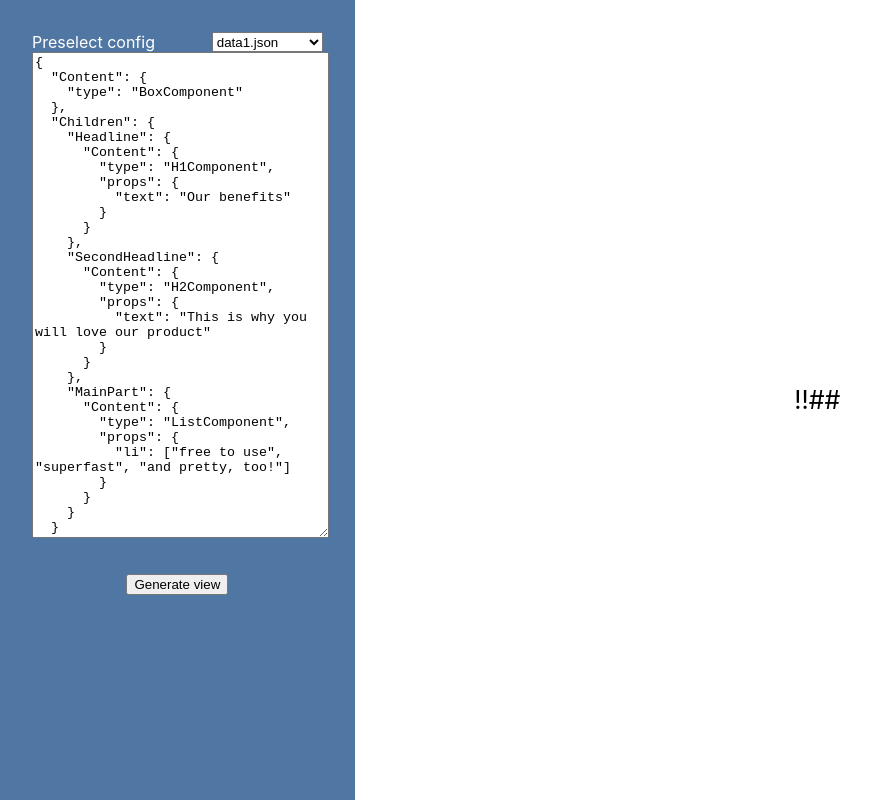
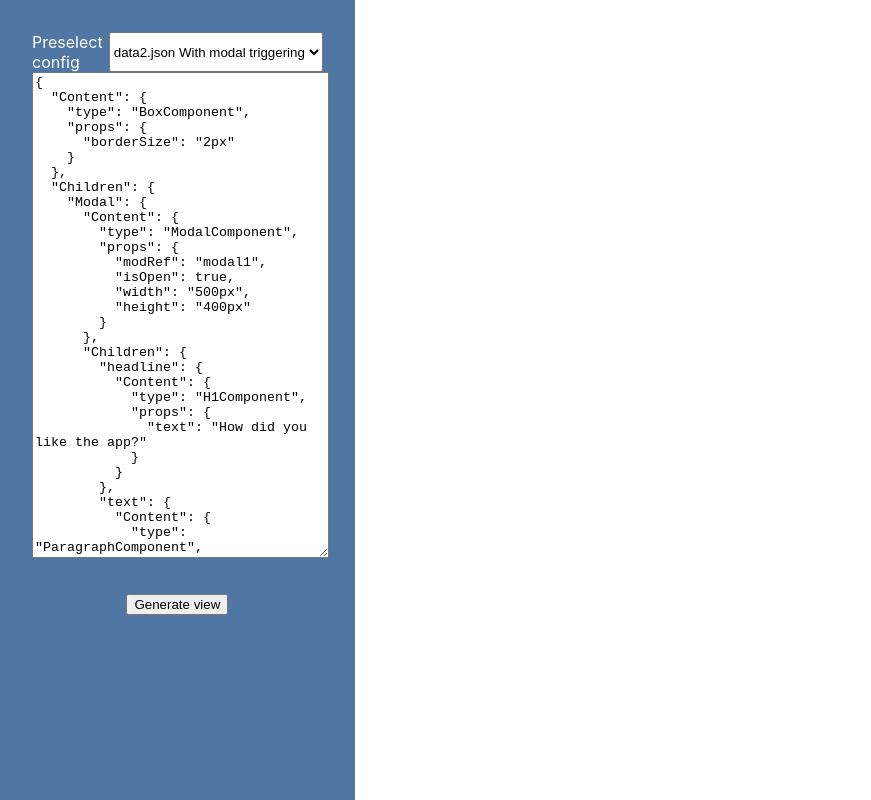
Before and after one commit to defart/conversional, a React (Create React App) app: page / in a window 1280 px wide. Shown: the whole page, without its empty margins (0-871 px from the left). Built offline with nearby package versions, Linux system fonts and the light colour scheme.

Commit message:
Module Reference triggers

```diff
--- a/package.json
+++ b/package.json
@@ -9,6 +9,7 @@
     "react": "^17.0.2",
     "react-dom": "^17.0.2",
     "react-scripts": "4.0.3",
+    "rodal": "^1.8.1",
     "web-vitals": "^1.0.1"
   },
   "scripts": {
--- a/src/App.js
+++ b/src/App.js
@@ -9,7 +9,6 @@ function App() {
 const [render, setRender] = useState(null);
   const handleRenderRequest = conf  => {
       const RenderedTree = buildViewFromConfig(conf);
-      console.log('RT', RenderedTree)
       setRender(<RenderedTree />)
   };
 
--- a/src/ConfigSelection.js
+++ b/src/ConfigSelection.js
@@ -1,22 +1,23 @@
 import React, {useState} from 'react';
 import "./App.css";
-import {data1, data2} from "./configs"
+import {data1, data2, withModalRefs} from "./configs"
 
 const ConfigSelection = ({onConfigChange}) => {
 
-    const [config, setConfig] = useState(data1);
+    const [config, setConfig] = useState(withModalRefs);
 
     return <div className="config-selection-wrapper">
         <div className="config-preselect">
             <label>Preselect config</label>
-            <select onChange={e => setConfig(e.target.value)}>
+            <select onChange={e => setConfig(e.target.value)} value={config}>
                 <option value={data1} >data1.json</option>
                 <option value={data2} >data2.json</option>
+                <option value={withModalRefs} >data2.json With modal triggering</option>
                 <option value='' >Clear selection</option>
             </select>
         </div>
         <div className="config-area">
-            <textarea value={config} onChange={e => setConfig(e.target.value)} rows={32} cols={25}></textarea>
+            <textarea value={config} onChange={e => setConfig(e.target.value)} rows={32} cols={25} />
         </div>
         <div className="config-controls">
             <button type="button" onClick={ () => onConfigChange(config) }>Generate view</button>
--- a/src/RenderArea.js
+++ b/src/RenderArea.js
@@ -1,6 +1,6 @@
 import React from 'react';
 import "./App.css";
 
-const RenderArea = ({children}) => (<div className="render-area" >!!{children}##</div>);
+const RenderArea = ({children}) => (<div className="render-area" >{children}</div>);
 
 export default RenderArea;
--- a/src/components/Components.js
+++ b/src/components/Components.js
@@ -0,0 +1,28 @@
+import React, {useEffect, useState} from 'react';
+import Rodal from 'rodal';
+import 'rodal/lib/rodal.css';
+
+// Maybe split into separate files, but it's basically too trivial atm
+export const BoxComponent = ({children, borderSize = '0px'}) => (<div style={{border: `${borderSize} solid #000`}}>{children}</div>);
+
+export const H1Component = ({text}) => (<h1>{text}</h1>);
+export const H2Component = ({text}) => (<h2>h2: {text}</h2>);
+export const ParagraphComponent = ({text}) => (<p>{text}</p>);
+
+export const LinkComponent = ({text, url, onClick = () => null}) => (<a href={url} target="_blank" onClick={onClick} rel="noreferrer" >{text}</a>);
+export const ButtonComponent = ({text, onClick = () => console.log(text)}) => (<button onClick={onClick} >{text}</button>);
+
+export const ListComponent = ({li}) => {
+    return <ul>{
+        li ? li.map((item, index) => <li key={index}>{item}</li>) : null
+    }</ul>
+};
+
+export const ModalComponent = ({isOpen,children,  height = '400px', width = '600px', onClose = () => null }) => {
+    const [openState, setOpenState] = useState(isOpen);
+    useEffect(() => {
+        setOpenState(isOpen)
+    }, [isOpen]);
+
+    return <Rodal visible={openState} onClose={() => { setOpenState(false); onClose()} }>{children}</Rodal>
+};
--- /dev/null
+++ b/src/components/referenceDecorators.js
@@ -0,0 +1,33 @@
+import useModRefTriggers from "../lib/RefTriggers";
+import React, {useCallback, useEffect, useState} from "react";
+
+export const withModRefTrigger = (Component) => {
+    return (props) => {
+        const refs = useModRefTriggers();
+
+        const clickFn = () => {
+            refs.trigger(props.modRefTrigger);
+            if (props.onClick) { props.onClick() };
+        };
+
+        return <Component {...props} onClick={clickFn} >{props.children}</Component>
+    }
+};
+
+export const withModRefModal = (Component) => {
+    return (props) => {
+        const refs = useModRefTriggers();
+        const [modRefOpen, setModRefOpen] = useState(!!props.isOpen);
+
+        const triggerOn = useCallback(() => {
+            setModRefOpen(true);
+        }, [setModRefOpen]);
+
+        useEffect(() => {
+            refs.register(props.modRef, triggerOn);
+            return refs.unregister(props.modRef);
+        }, [props, refs, triggerOn]);
+
+        return <Component {...props} isOpen={modRefOpen} onClose={() => setModRefOpen(false)}>{props.children}</Component>
+    }
+};
--- a/src/configs.js
+++ b/src/configs.js
@@ -95,3 +95,73 @@ export const data2 = `{
     }
   }
 }`;
+
+
+export const withModalRefs = `{
+  "Content": {
+    "type": "BoxComponent",
+    "props": {
+      "borderSize": "2px"
+    }
+  },
+  "Children": {
+    "Modal": {
+      "Content": {
+        "type": "ModalComponent",
+        "props": {
+          "modRef": "modal1",
+          "isOpen": true,
+          "width": "500px",
+          "height": "400px"
+        }
+      },
+      "Children": {
+        "headline": {
+          "Content": {
+            "type": "H1Component",
+            "props": {
+              "text": "How did you like the app?"
+            }
+          }
+        },
+        "text": {
+          "Content": {
+            "type": "ParagraphComponent",
+            "props": {
+              "text": "Please leave a review before you go."
+            }
+          }
+        }
+      }
+    },
+    "MainPage": {
+      "Content": {
+        "type": "BoxComponent",
+        "props": {
+          "borderSize": "1px"
+        }
+      },
+      "Children": {
+        "MainButton": {
+          "Content": {
+            "type": "ButtonComponent",
+            "props": {
+              "text": "Click me to open the modal",
+              "modRefTrigger": "modal1"
+            }
+          }
+        },
+        "MainLink": {
+          "Content": {
+            "type": "LinkComponent",
+            "props": {
+              "url": "https://lmgtfy.com/",
+              "text": "I open a link but I should also open the modal.",
+              "modRefTrigger": "modal1"
+            }
+          }
+        }
+      }
+    }
+  }
+}`;
--- a/src/lib/ComponentFactory.js
+++ b/src/lib/ComponentFactory.js
@@ -1,4 +1,15 @@
 import React from 'react';
+import {
+    BoxComponent,
+    ButtonComponent,
+    H1Component,
+    H2Component,
+    LinkComponent,
+    ListComponent,
+    ModalComponent,
+    ParagraphComponent
+} from "../components/Components";
+import {withModRefModal, withModRefTrigger} from "../components/referenceDecorators";
 
 export const CT_M = 'ModalComponent';
 export const CT_H1 = 'H1Component';
@@ -10,15 +21,6 @@ export const CT_A = 'LinkComponent';
 export const CT_DIV = 'BoxComponent';
 
 export const componentTypes = [CT_M, CT_H1, CT_H2, CT_P, CT_UL, CT_B, CT_A, CT_DIV];
-
-const BoxComponent = ({children, borderSize = '0px'}) => (<div style={{border: `${borderSize} solid #000`}}>{children}</div>);
-const H1Component = ({text}) => (<h1>{text}</h1>);
-const H2Component = ({text}) => (<h2>h2: {text}</h2>);
-const ParagraphComponent = ({text}) => (<p>{text}</p>);
-const ModalComponent = ({children}) => (<p>{children}</p>);
-const LinkComponent = ({text}) => (<p>{text}</p>);
-const ButtonComponent = ({text}) => (<button>{text}</button>);
-const ListComponent = ({li}) => (<ul>{ li ? li.map((item, index) => <li key={index}>{item}</li>) : null }</ul>);
 
 export const componentsByTypeMap = {
     [CT_M]: ModalComponent,
@@ -39,8 +41,15 @@ const resolveComponentByType = type => {
 };
 
 const ComponentFactory = (config) => {
-    const Comp = resolveComponentByType(config.type);
-    return () => <Comp { ...config.props } key={config.key} >{config.children}</Comp>
+    let Component = resolveComponentByType(config.type);
+
+    if ([CT_A, CT_B].includes(config.type) && config.props.modRefTrigger) {
+        Component = withModRefTrigger(Component)
+    } else if ([CT_M].includes(config.type) && config.props.modRef) {
+        Component = withModRefModal(Component)
+    }
+
+    return () => <Component {...config.props} key={config.key}>{config.children}</Component>
 };
 
 export default ComponentFactory;
--- /dev/null
+++ b/src/lib/RefTriggers.js
@@ -0,0 +1,33 @@
+import React, {useContext} from 'react'
+
+class RefTriggers {
+
+    constructor() {
+        this.triggers = {};
+    }
+
+    register(ref, triggerFn) {
+        this.triggers[ref] = triggerFn;
+    }
+
+    unregister(ref) {
+        if (this.triggers[ref]) {
+            delete this.triggers[ref]();
+        }
+    }
+
+    trigger(ref) {
+        if (!!this.triggers[ref]) {
+            this.triggers[ref]();
+        }
+    }
+}
+const refTriggers = new RefTriggers();
+const refTriggerContext = React.createContext(refTriggers);
+const useModRefTriggers = () => {
+    return useContext(refTriggerContext);
+};
+
+export default useModRefTriggers;
+
+window.refs = refTriggers;
--- a/src/lib/ViewBuilder.js
+++ b/src/lib/ViewBuilder.js
@@ -24,12 +24,15 @@ const createComponentTree = (config, isRootComponent = true, key = null) => {
 
     const RenderedComponent = ComponentFactory({
         type,
-        key,
+        key: isRootComponent ? 'Root' : key,
         props: config.Content.props || {},
         children
     });
 
-    return isRootComponent ? () => <RenderedComponent /> : <RenderedComponent />;
+    if (isRootComponent) {
+        return function TreeView() { return <RenderedComponent/> };
+    }
+    return <RenderedComponent />;
 };
 
 export const buildViewFromConfig = (configStr) => {
```
Also changed, not shown: 1 other file (tests, documents, lock files or other folders).
